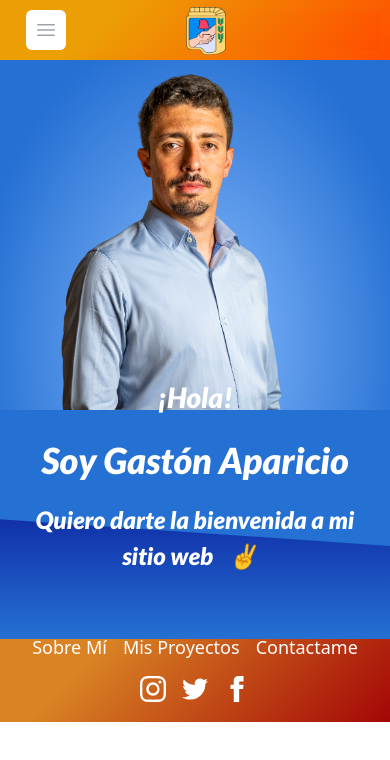
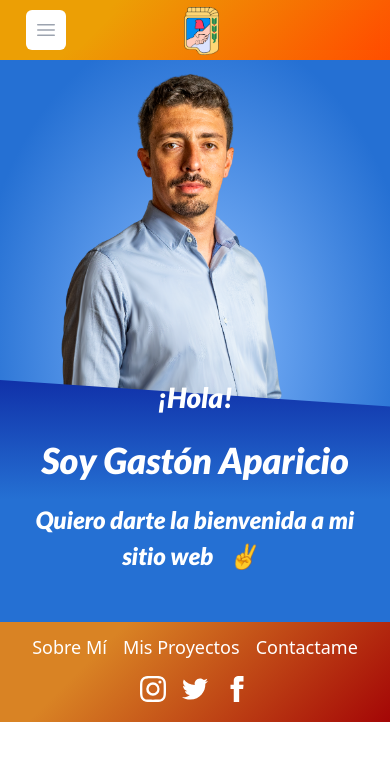
Before and after one commit to renzoposobon/gaston-aparicio, a React (Create React App) app: page / in a window 390 px wide. Shown: the top 760 px of the page. Built offline with nearby package versions, Linux system fonts and the light colour scheme.

Commit message:
arreglo responsive wave

```diff
--- a/src/App.css
+++ b/src/App.css
@@ -456,7 +456,7 @@
 
 @media (max-width: 500px) {
   .logo {
-    width: 40px;
+    width: 35px;
     margin: 0;
     padding: 0;
     left: 43%;
@@ -504,9 +504,10 @@
   .wave {
     display: flex;
     width: 100%;
-    height: auto;
+    height: 400px;
     position: absolute;
-    top: 60%;
+    /* top: 60%; */
+    bottom: 25%;
     z-index: 1;
     left: 0%;
   }
@@ -591,7 +592,8 @@
 
 @media (max-width: 350px) {
   .wave {
-    top: 65%;
+    /* top: 65%; */
+    bottom: 24%;
   }
 
   .cuerpoTextoInicio div {
```
